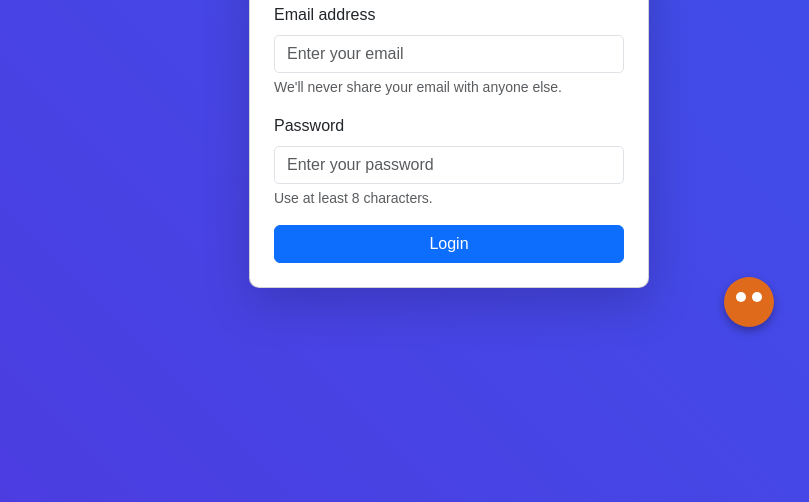
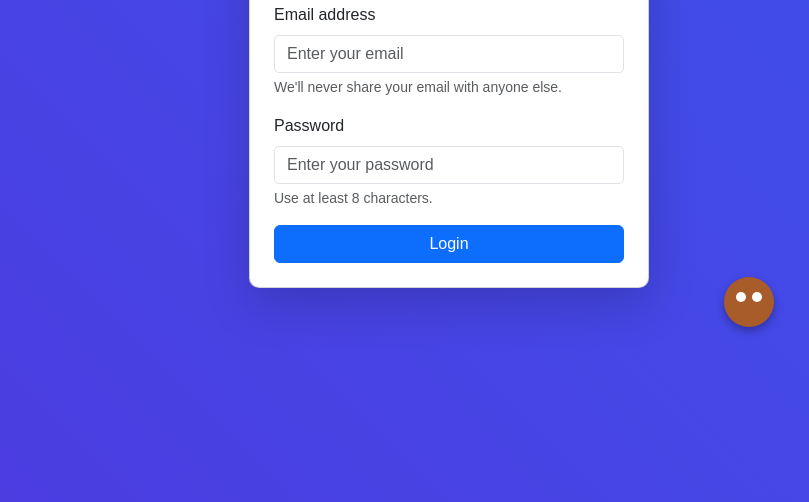
Before and after one commit to MOON19958/website-demo, a plain HTML site: page login.html in a window 1280 px wide. Shown: the part 298-800 px from the top of the page, without its empty margins (191-1000 px from the left). Drawn offline with nearby package versions, Linux system fonts and the light colour scheme.

Commit message:
Add files via upload

```diff
--- a/login.html
+++ b/login.html
@@ -153,7 +153,7 @@
         .creature {
             width: 50px;
             height: 50px;
-            background-color: #e06a1c;
+            background-color: #a85c2a;
             border-radius: 50%;
             position: absolute;
             box-shadow: 0 4px 8px rgba(0, 0, 0, 0.3);
@@ -209,10 +209,14 @@
         }
     </style>
 </head>
+
 <body>
+
     <div class="creature">
         <div class="eye left"></div>
         <div class="eye right"></div>
     </div>
 </body>
+
 </html>
+</html>
```
